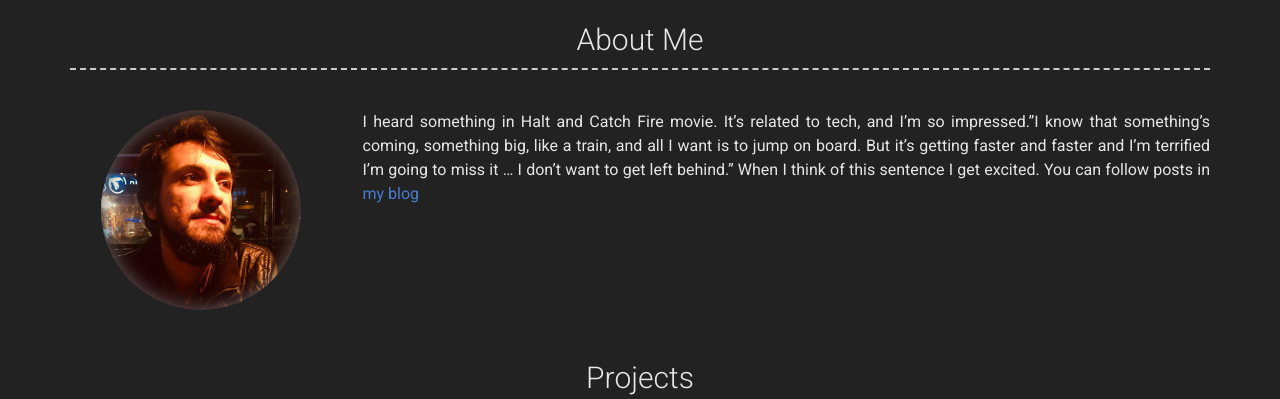
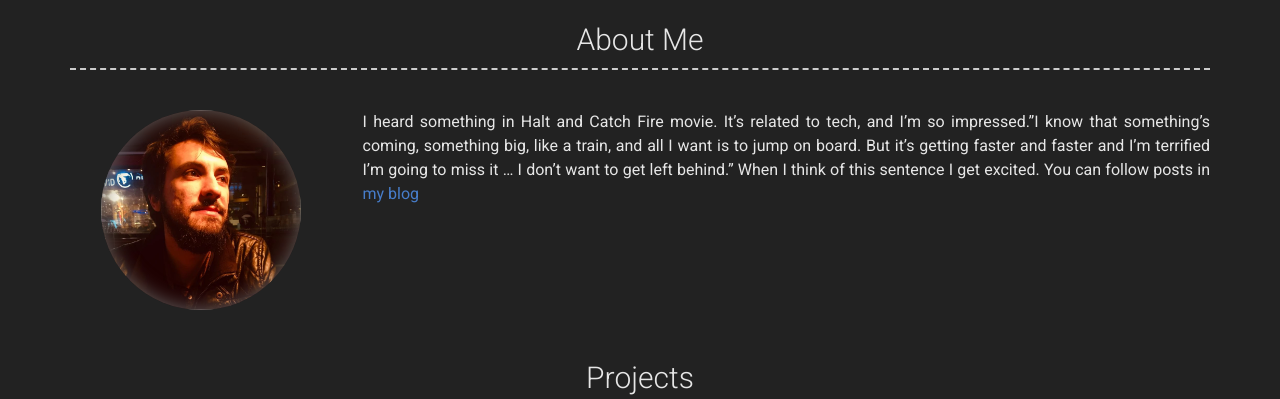
Before and after one commit to SinanBarut26/sinanbarut26.github.io, a Jekyll site: the page built from index.md, in a window 1280 px wide. Shown: the part 192-591 px from the top of the page. Built offline with Jekyll 4.4.1, drawn with Linux system fonts in a browser that asks for light colours; nearby versions of some CDN libraries.

Commit message:
profile optimized

```diff
--- a/_config.yml
+++ b/_config.yml
@@ -43,7 +43,7 @@ linkedin_username: sinanbarut26
 
 # About Section
 # about_title: About Me (Use this to override about section title)
-about_profile_image: images/profile.jpg
+about_profile_image: images/profile.webp
 about_content: | # this will include new lines to allow paragraphs
   I heard something in Halt and Catch Fire movie. It’s related to tech, and I’m so impressed.”I know that something’s coming, something big, like a train, and all I want is to jump on board. But it’s getting faster and faster and I’m terrified I’m going to miss it … I don’t want to get left behind.” When I think of this sentence I get excited. You can follow posts in [my blog](https://blog.sinanbarut.net/)
 
```
Also changed, not shown: images/profile.webp (added).
